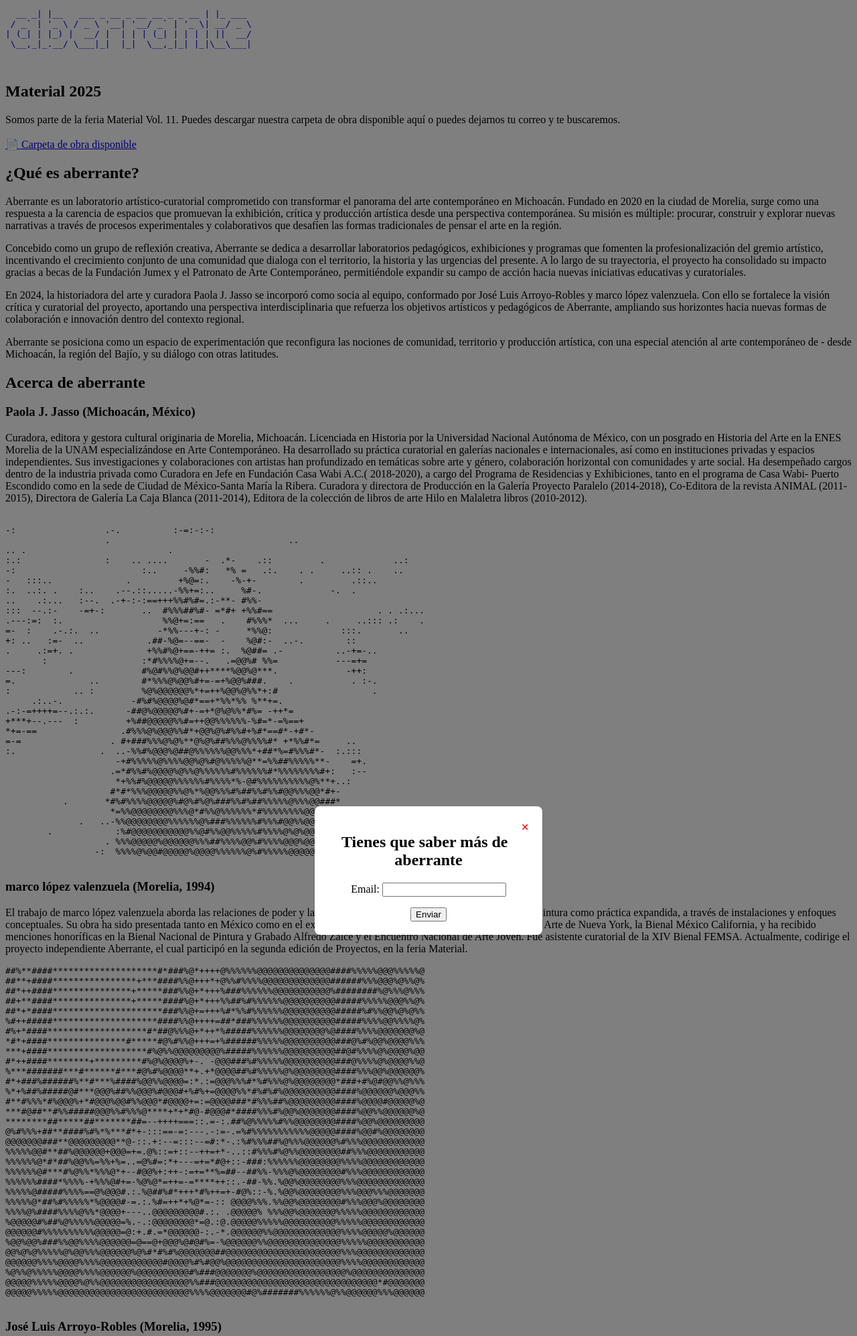
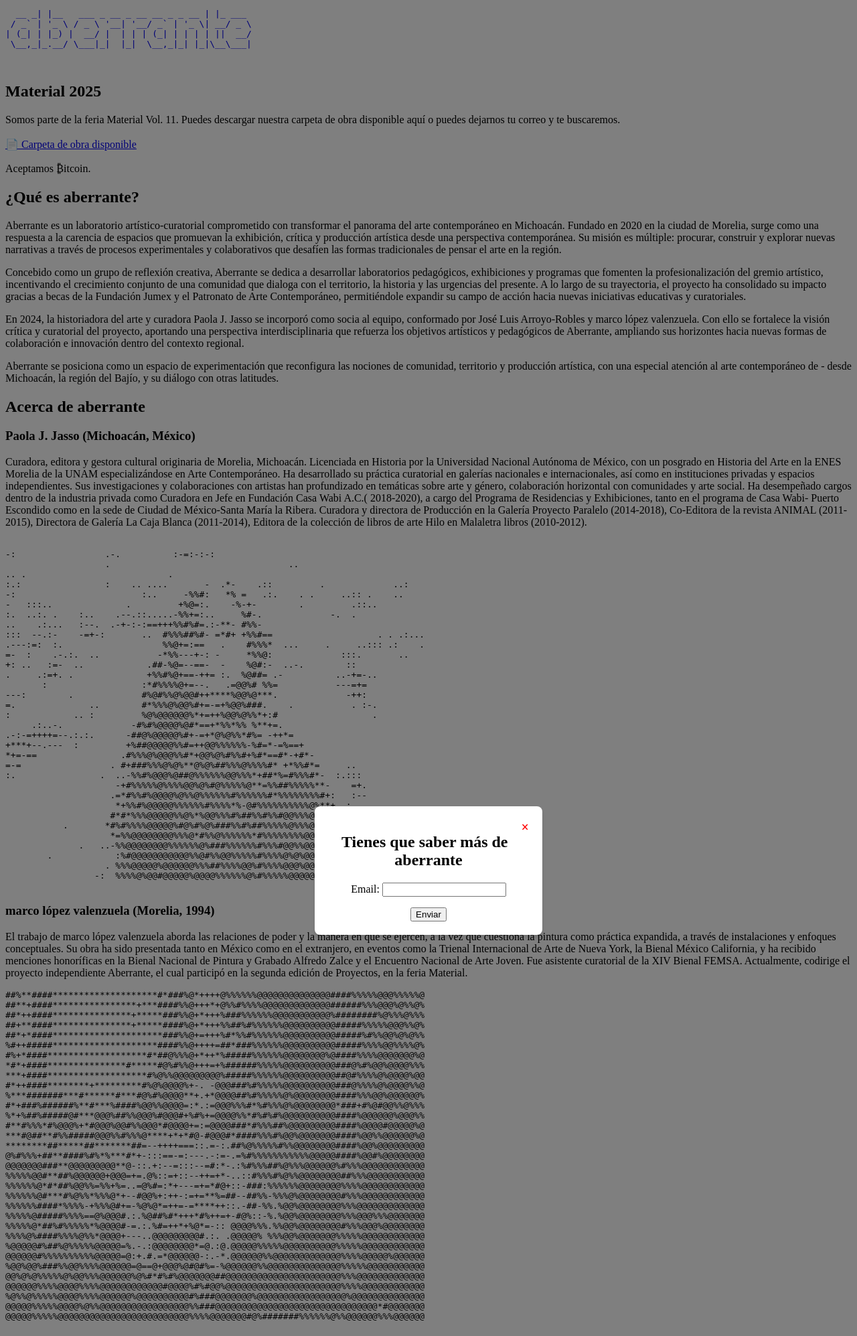
Before and after one commit to ebarojas/aberrante, a Django app: page / in a window 1280 px wide. Shown: the top 1995 px of the page at 67% size. Run offline with Django 4.2, Linux system fonts and the light colour scheme.

Commit message:
Add payment options.

```diff
--- a/aberrante/templates/home.html
+++ b/aberrante/templates/home.html
@@ -113,6 +113,11 @@
     <a href="https://drive.google.com/file/d/1aftehYKrV_Cb2A4LdKEiGSep-26cbiVz/view" download target="_blank" class="download-btn">
     📄 Carpeta de obra disponible
     </a>
+
+    <br>
+    <br>
+
+    Aceptamos ₿itcoin.
 
     <h2>¿Qué es aberrante?</h2>
     <span>
```
